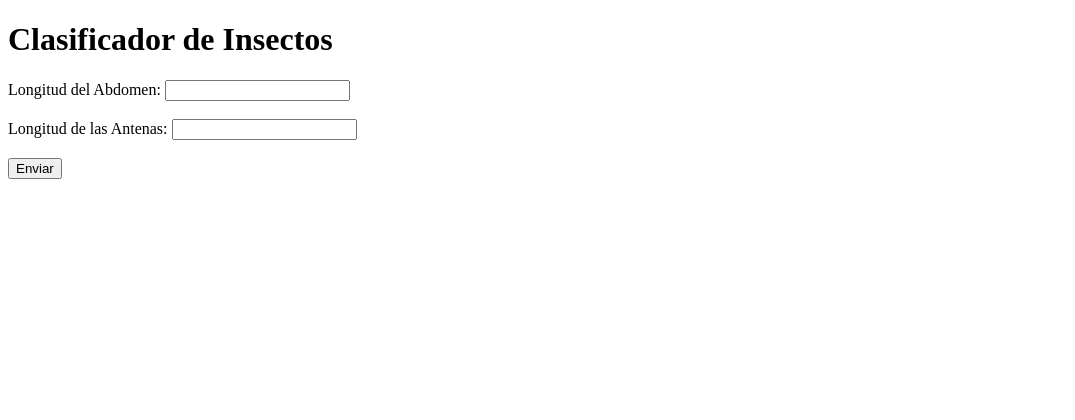
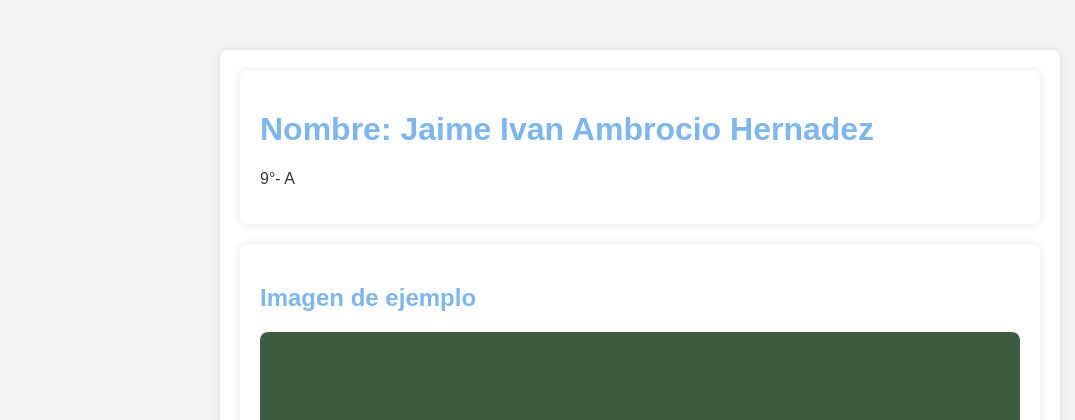
Before and after one commit to Jaime0Ivan/flask1, a Flask app: page / in a window 1280 px wide. Shown: the top 420 px of the page, without its empty margins (0-1075 px from the left). Before the commit the page ends 179 px from the top, so only its background shows below. Run offline with Flask 3, Linux system fonts and the light colour scheme; parts of the project's set-up code (start-up, migrations or seed data) failed here and were passed over.

Commit message:
Revert "se publica el modelo ML de insectos"
This reverts commit 00b72e704529dacadd9222a0cd2cef6c36c21b9e.

```diff
--- a/app.py
+++ b/app.py
@@ -1,41 +1,16 @@
-from flask import Flask, request, render_template, jsonify
-import joblib
-import pandas as pd
-import logging
+from flask import Flask, render_template, request
 
 app = Flask(__name__)
 
-# Configurar el registro
-logging.basicConfig(level=logging.DEBUG)
-
-# Cargar el modelo entrenado
-model = joblib.load('modelo.pkl')
-app.logger.debug('Modelo cargado correctamente.')
-
 @app.route('/')
 def home():
-    return render_template('formulario.html')
+    return render_template('index.html')
 
-@app.route('/predict', methods=['POST'])
-def predict():
-    try:
-        # Obtener los datos enviados en el request
-        abdomen = float(request.form['abdomen'])
-        antena = float(request.form['antena'])
-
-        # Crear un DataFrame con los datos
-        data_df = pd.DataFrame([[abdomen, antena]], columns=['abdomen', 'antena'])
-        app.logger.debug(f'DataFrame creado: {data_df}')
-
-        # Realizar predicciones
-        prediction = model.predict(data_df)
-        app.logger.debug(f'Predicción: {prediction[0]}')
-
-        # Devolver las predicciones como respuesta JSON
-        return jsonify({'categoria': prediction[0]})
-    except Exception as e:
-        app.logger.error(f'Error en la predicción: {str(e)}')
-        return jsonify({'error': str(e)}), 400
+@app.route('/submit', methods=['POST'])
+def submit():
+    name = request.form.get('name')
+    group = request.form.get('group')
+    return f"Nombre: {name}, Grupo: {group}"
 
 if __name__ == '__main__':
     app.run(debug=True)
--- a/templates/formulario.html
+++ /dev/null
@@ -1,44 +0,0 @@
-<!DOCTYPE html>
-<html>
-<head>
-    <title>Clasificador de Insectos</title>
-    <script>
-        function clasificarInsecto(event) {
-            event.preventDefault();
-            const abdomen = document.getElementById('abdomen').value;
-            const antena = document.getElementById('antena').value;
-
-            fetch('/predict', {
-                method: 'POST',
-                headers: {
-                    'Content-Type': 'application/x-www-form-urlencoded',
-                },
-                body: `abdomen=${abdomen}&antena=${antena}`,
-            })
-            .then(response => response.json())
-            .then(data => {
-                if (data.error) {
-                    document.getElementById('resultado').innerText = 'Error: ' + data.error;
-                } else {
-                    document.getElementById('resultado').innerText = 'El insecto es una ' + data.categoria;
-                }
-            })
-            .catch(error => {
-                document.getElementById('resultado').innerText = 'Error en la solicitud.';
-                console.error('Error:', error);
-            });
-        }
-    </script>
-</head>
-<body>
-    <h1>Clasificador de Insectos</h1>
-    <form id="formulario" onsubmit="clasificarInsecto(event)">
-        <label for="abdomen">Longitud del Abdomen:</label>
-        <input type="text" id="abdomen" name="abdomen"><br><br>
-        <label for="antena">Longitud de las Antenas:</label>
-        <input type="text" id="antena" name="antena"><br><br>
-        <input type="submit" value="Enviar">
-    </form>
-    <p id="resultado"></p>
-</body>
-</html>
--- a/templates/index.html
+++ b/templates/index.html
@@ -9,7 +9,7 @@
 <body>
     <div class="container">
         <div class="card">
-            <h1>Nombre: Jaime Ivan Ambrocio Hernandez</h1>
+            <h1>Nombre: Jaime Ivan Ambrocio Hernadez</h1>
             <p>9°- A</p>
         </div>
 
```
Also changed, not shown: requirements.txt (+1 -10 lines), 1 other file.
